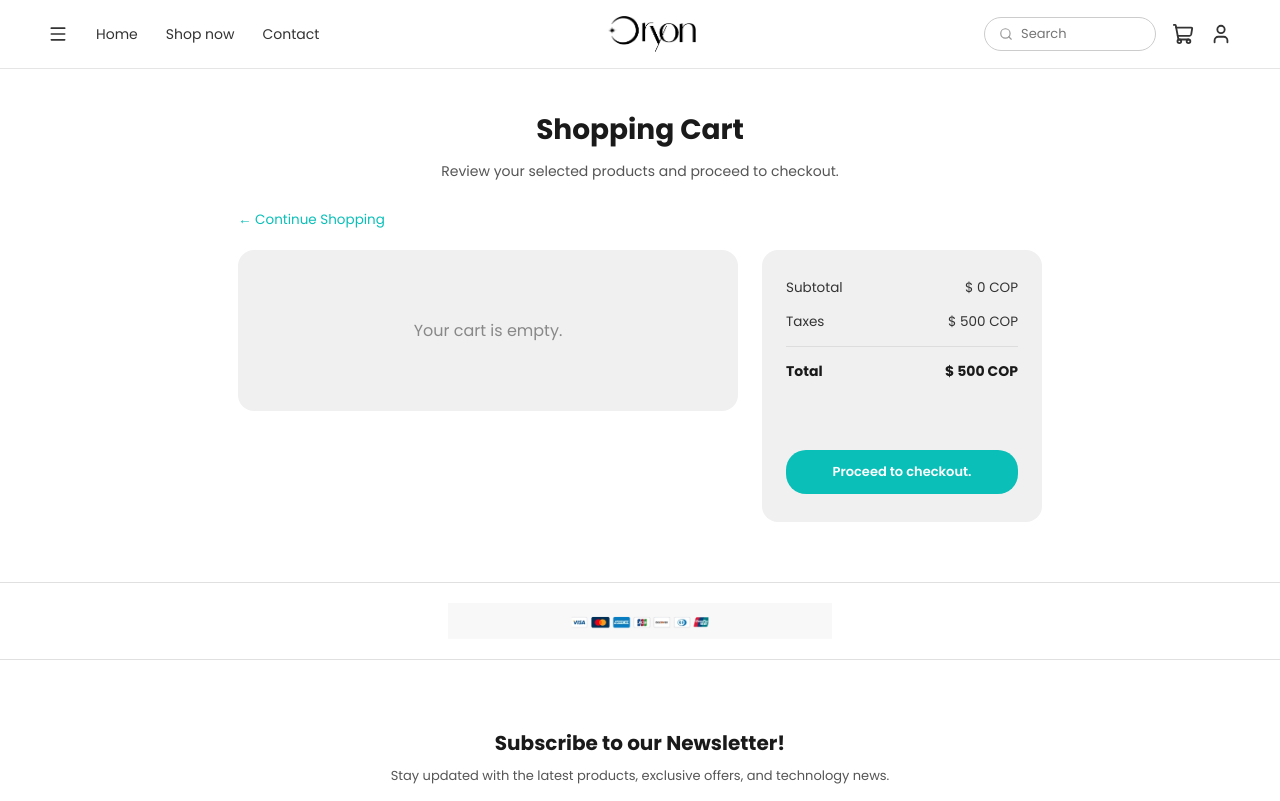
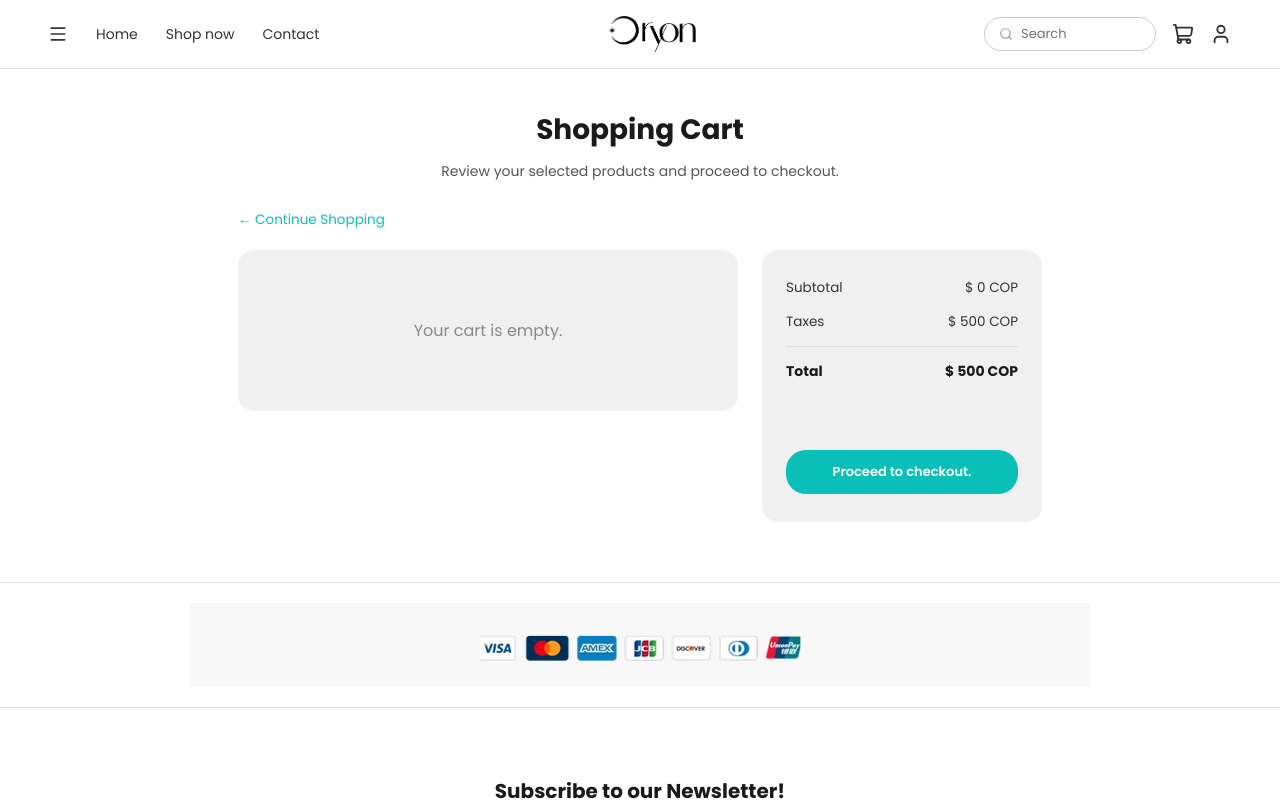
Before and after one commit to violette-o/Oryon-E-commerce, a React (Vite) app: page /cart in a window 1280 px wide. Shown: the top 801 px of the page. Built offline with nearby package versions, Linux system fonts and the light colour scheme.

Commit message:
Oryon-E-commerce

```diff
--- a/src/pages/Cart.tsx
+++ b/src/pages/Cart.tsx
@@ -148,7 +148,7 @@
         display: 'flex', justifyContent: 'center', padding: '20px 48px',
         margin: '0 0 20px',
       }}>
-        <img src={imgPayments} alt="Payment options" style={{ height: '36px', objectFit: 'contain' }} />
+        <img src={imgPayments} alt="Payment options" style={{ width: '100%', maxWidth: '900px', objectFit: 'contain' }} />
       </div>
 
       {/* ── Newsletter ── */}
```
